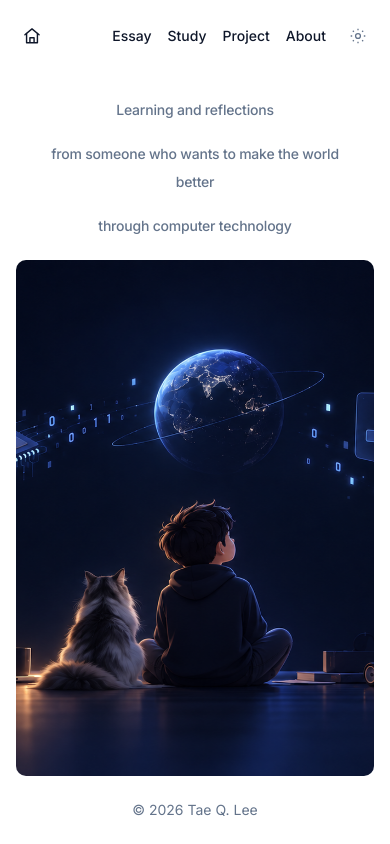
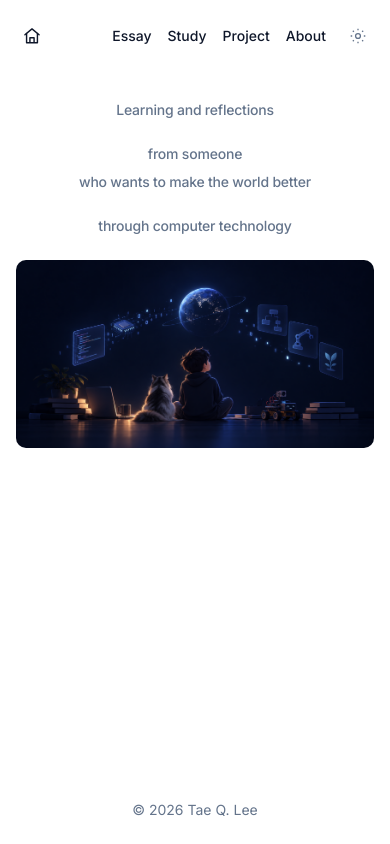
Before and after one commit to taeQlee/taeqlee-blog, a Next.js app: page / in a window 390 px wide. Built offline with nearby package versions, Linux system fonts and the light colour scheme.

Commit message:
fix for mobile version

```diff
--- a/app/globals.css
+++ b/app/globals.css
@@ -141,19 +141,7 @@ button {
 @media (max-width: 30rem) {
   .site-shell {
     width: min(100% - 2rem, 46rem);
-    height: 100dvh;
-    min-height: 0;
-  }
-  .home-page {
-    display: flex;
-    height: 100%;
-    min-height: 0;
-    flex-direction: column;
-  }
-  .home-image {
-    min-height: 0;
-    flex: 1;
-    aspect-ratio: auto;
+    min-height: 100dvh;
   }
 }
 @media (prefers-reduced-motion: reduce) {
--- a/app/page.tsx
+++ b/app/page.tsx
@@ -7,9 +7,8 @@ export default function HomePage() {
         <p className="flex max-w-[34rem] flex-col text-center text-sm leading-7 font-medium tracking-[-0.015em] text-[var(--muted)] sm:text-base sm:leading-8">
           <span>Learning and reflections</span>
 
-          <span className="mt-4">
-            from someone who wants to make the world better
-          </span>
+          <span className="mt-4">from someone</span>
+          <span>who wants to make the world better</span>
 
           <span className="mt-4">through computer technology</span>
         </p>
```
